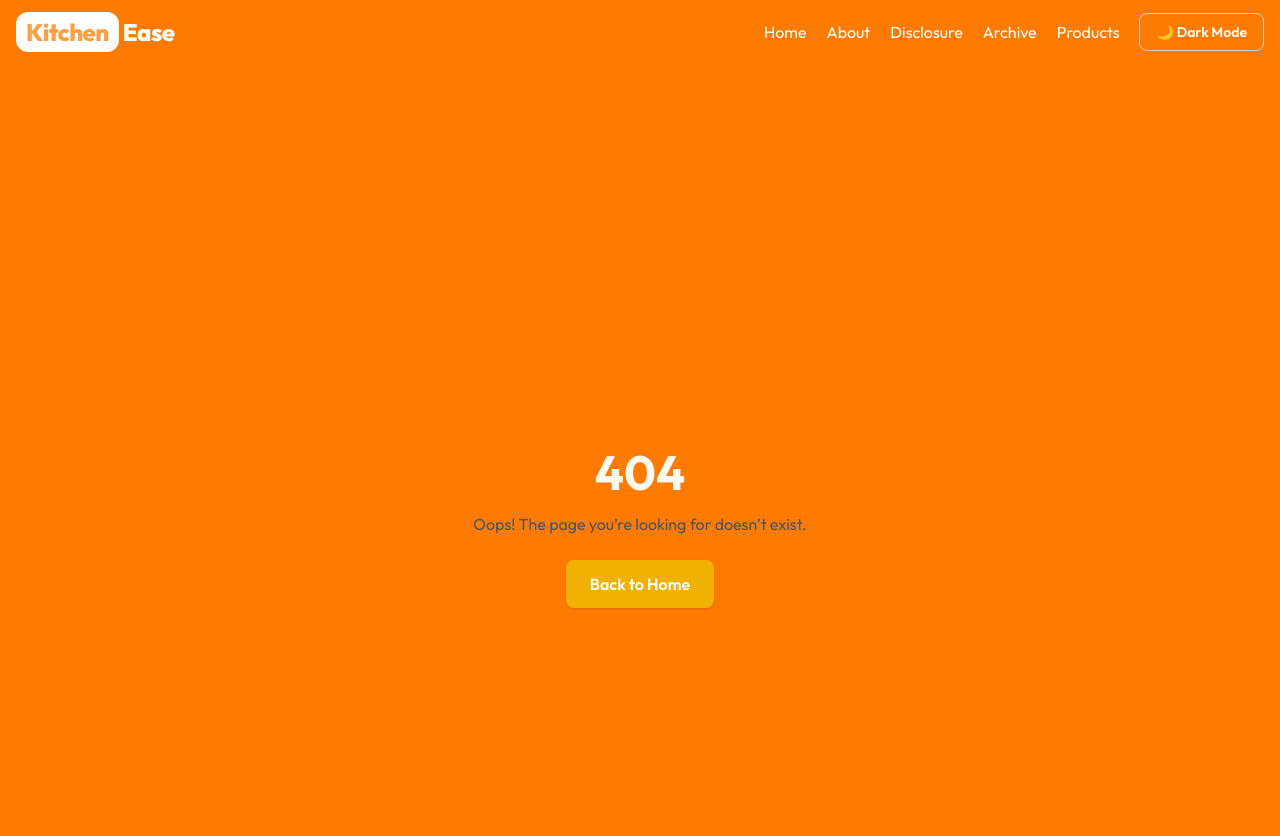
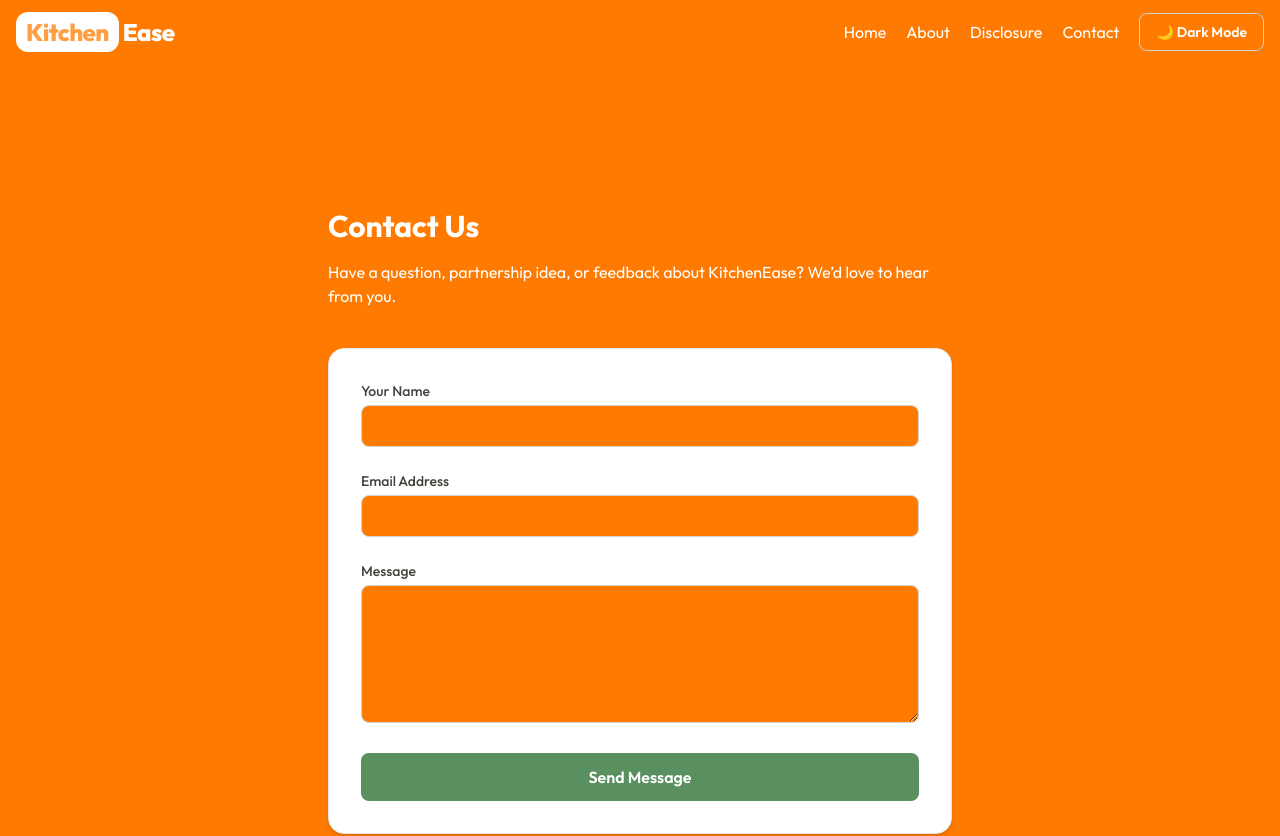
Before and after one commit to Dev-Tron/kitchenease-affiliate, a Next.js app: page /contact in a window 1280 px wide. Before the commit this address had no page. Shown: the top 836 px of the page. Built offline with nearby package versions, Linux system fonts and the light colour scheme.

Commit message:
update site

```diff
--- a/posts/5-smart-ways-to-organize.md
+++ b/posts/5-smart-ways-to-organize.md
@@ -4,7 +4,6 @@ excerpt: "Tight on space? These 5 clever kitchen hacks will help you declutter a
 date: "2025-10-16"
 affiliateLink: ""
 ---
-
 
 Small kitchens don’t have to mean chaos. With a few smart tricks, you can make your space feel bigger, cleaner, and way more functional. Whether you’re renting or renovating, here are 5 ways to organize your kitchen like a minimalist master chef.
 
@@ -15,21 +14,20 @@ Small kitchens don’t have to mean chaos. With a few smart tricks, you can make
 > ✅ Visual learner? Here’s a quick 1-minute video walking you through all 5 tips.
 
 <div class="video-container rounded-xl shadow-md overflow-hidden border border-stone-300">
-  <video
-    src="/5-ways-to-organize.mp4"
+  <iframe
+    src="https://www.youtube.com/embed/qrAMC8Ac7OM"
     title="5 Smart Ways to Organize a Small Kitchen"
-    controls
-    preload="metadata"
+    frameborder="0"
+    allow="accelerometer; autoplay; clipboard-write; encrypted-media; gyroscope; picture-in-picture"
+    allowfullscreen
     loading="lazy"
     class="w-full h-full object-cover"
-  ></video>
+  ></iframe>
 </div>
 
 <div class="gap-section"></div>
 
 ## 🧠 5 Smart Tips for a More Organized Kitchen
-
-<div class="gap-section"></div>
 
 ### 1. Declutter Your Counters
 Only leave out the things you use every single day. Everything else? Tuck it into drawers, bins, or cabinets.
--- a/src/app/archive/page.tsx
+++ b/src/app/archive/page.tsx
@@ -25,8 +25,8 @@ export default function ArchivePage() {
 
   return (
     <section className="max-w-4xl mx-auto px-6 py-20">
-      <h1 className="text-3xl font-bold mb-8 text-[#5A8F60]">Post Archive</h1>
-      <p className="text-stone-600 mb-10">
+      <h1 className="text-3xl font-bold mb-8 text-white">Post Archive</h1>
+      <p className="text-white mb-10">
         Posts older than the most recent six.
       </p>
 
--- /dev/null
+++ b/src/app/contact/page.tsx
@@ -0,0 +1,125 @@
+"use client"
+
+import { useState } from "react"
+
+export default function ContactPage() {
+  const [formData, setFormData] = useState({ name: "", email: "", message: "" })
+  const [status, setStatus] = useState<"idle" | "submitting" | "success" | "error">("idle")
+
+  const handleChange = (e: React.ChangeEvent<HTMLInputElement | HTMLTextAreaElement>) => {
+    const { name, value } = e.target
+    setFormData((prev) => ({ ...prev, [name]: value }))
+  }
+
+  const handleSubmit = async (e: React.FormEvent) => {
+    e.preventDefault()
+    setStatus("submitting")
+
+    try {
+      // 👇 replace this URL with your own Formspree endpoint
+      const response = await fetch("https://formspree.io/f/xzbogjve", {
+        method: "POST",
+        headers: { "Content-Type": "application/json" },
+        body: JSON.stringify(formData),
+      })
+
+      if (response.ok) {
+        setStatus("success")
+        setFormData({ name: "", email: "", message: "" })
+      } else {
+        throw new Error("Form submission failed")
+      }
+    } catch (error) {
+      console.error(error)
+      setStatus("error")
+    }
+  }
+
+  if (status === "success") {
+    return (
+      <section className="max-w-xl mx-auto px-6 py-20 text-center">
+        <h1 className="text-3xl font-bold text-[#5A8F60] mb-4">Thank You!</h1>
+        <p className="text-stone-700">
+          Your message has been sent successfully. We’ll get back to you soon.
+        </p>
+        <a
+          href="/"
+          className="inline-block mt-6 bg-[#5A8F60] text-white px-6 py-3 rounded-lg font-semibold hover:bg-[#4a7852] transition"
+        >
+          Back to Home
+        </a>
+      </section>
+    )
+  }
+
+  return (
+    <section className="max-w-2xl mx-auto px-6 py-20">
+      <h1 className="text-3xl font-bold text-white mb-4">Contact Us</h1>
+      <p className="text-white mb-10">
+        Have a question, partnership idea, or feedback about KitchenEase? We’d love to hear from you.
+      </p>
+
+      <form onSubmit={handleSubmit} className="space-y-6 bg-white dark:bg-[#1a1a1a] p-8 rounded-2xl shadow-md border border-stone-200 dark:border-stone-700">
+
+        <div>
+          <label htmlFor="name" className="block text-sm font-medium text-stone-700 dark:text-stone-300 mb-1">
+            Your Name
+          </label>
+          <input
+            type="text"
+            id="name"
+            name="name"
+            value={formData.name}
+            onChange={handleChange}
+            required
+            className="w-full border border-stone-300 dark:border-stone-600 rounded-lg px-4 py-2 focus:outline-none focus:ring-2 focus:ring-[#5A8F60] bg-background text-foreground"
+          />
+        </div>
+
+        <div>
+          <label htmlFor="email" className="block text-sm font-medium text-stone-700 dark:text-stone-300 mb-1">
+            Email Address
+          </label>
+          <input
+            type="email"
+            id="email"
+            name="email"
+            value={formData.email}
+            onChange={handleChange}
+            required
+            className="w-full border border-stone-300 dark:border-stone-600 rounded-lg px-4 py-2 focus:outline-none focus:ring-2 focus:ring-[#5A8F60] bg-background text-foreground"
+          />
+        </div>
+
+        <div>
+          <label htmlFor="message" className="block text-sm font-medium text-stone-700 dark:text-stone-300 mb-1">
+            Message
+          </label>
+          <textarea
+            id="message"
+            name="message"
+            rows={5}
+            value={formData.message}
+            onChange={handleChange}
+            required
+            className="w-full border border-stone-300 dark:border-stone-600 rounded-lg px-4 py-2 focus:outline-none focus:ring-2 focus:ring-[#5A8F60] bg-background text-foreground"
+          ></textarea>
+        </div>
+
+        <input type="text" name="_gotcha" style={{ display: "none" }} />
+
+        <button
+          type="submit"
+          disabled={status === "submitting"}
+          className="w-full bg-[#5A8F60] text-white px-6 py-3 rounded-lg font-semibold hover:bg-[#4a7852] transition disabled:opacity-60"
+        >
+          {status === "submitting" ? "Sending..." : "Send Message"}
+        </button>
+
+        {status === "error" && (
+          <p className="text-red-500 text-sm mt-2">Something went wrong. Please try again.</p>
+        )}
+      </form>
+    </section>
+  )
+}
--- a/src/components/ThemeToggle.tsx
+++ b/src/components/ThemeToggle.tsx
@@ -3,29 +3,51 @@ import { useEffect, useState } from "react"
 
 export default function ThemeToggle() {
   const [darkMode, setDarkMode] = useState(false)
+  const [mounted, setMounted] = useState(false) // ✅ prevents hydration mismatch
 
+  // Run only on client after mount
   useEffect(() => {
-    // Check saved theme
-    if (localStorage.theme === "dark" ||
-        (!("theme" in localStorage) && window.matchMedia("(prefers-color-scheme: dark)").matches)) {
+    setMounted(true)
+
+    // Load saved theme or system preference
+    const prefersDark = window.matchMedia("(prefers-color-scheme: dark)").matches
+    const storedTheme = localStorage.getItem("theme")
+
+    const isDark = storedTheme === "dark" || (!storedTheme && prefersDark)
+
+    if (isDark) {
       document.documentElement.classList.add("dark")
       setDarkMode(true)
     } else {
       document.documentElement.classList.remove("dark")
+      setDarkMode(false)
     }
   }, [])
 
   const toggleTheme = () => {
     const html = document.documentElement
-    if (html.classList.contains("dark")) {
+    const newMode = !darkMode
+    setDarkMode(newMode)
+
+    if (newMode) {
+      html.classList.add("dark")
+      localStorage.setItem("theme", "dark")
+    } else {
       html.classList.remove("dark")
-      localStorage.theme = "light"
-      setDarkMode(false)
-    } else {
-      html.classList.add("dark")
-      localStorage.theme = "dark"
-      setDarkMode(true)
+      localStorage.setItem("theme", "light")
     }
+  }
+
+  // ✅ Prevent rendering until mounted (fixes hydration error)
+  if (!mounted) {
+    return (
+      <button
+        className="rounded-lg border border-stone-300 px-4 py-2 text-sm font-semibold opacity-0"
+        aria-hidden="true"
+      >
+        …
+      </button>
+    )
   }
 
   return (
--- a/src/components/header.tsx
+++ b/src/components/header.tsx
@@ -68,11 +68,8 @@ export default function Header() {
           <Link className="hover:text-yellow-200 transition-colors" href="/disclosure">
             Disclosure
           </Link>
-          <Link className="hover:text-yellow-200 transition-colors" href="/archive">
-            Archive
-          </Link>
-          <Link className="hover:text-yellow-200 transition-colors" href="/featured">
-            Products
+          <Link className="hover:text-yellow-200 transition-colors" href="/contact">
+            Contact
           </Link>
 
           {/* Theme Toggle */}
@@ -116,8 +113,7 @@ export default function Header() {
             { name: "Home", href: "/" },
             { name: "About", href: "/about" },
             { name: "Disclosure", href: "/disclosure" },
-            { name: "Archive", href: "/archive" },
-            { name: "Products", href: "/featured" },
+            { name: "Contact", href: "/contact" },
           ].map((item, index) => (
             <Link
               key={item.name}
```
Also changed, not shown: 1 other file (tests, documents, lock files or other folders).
